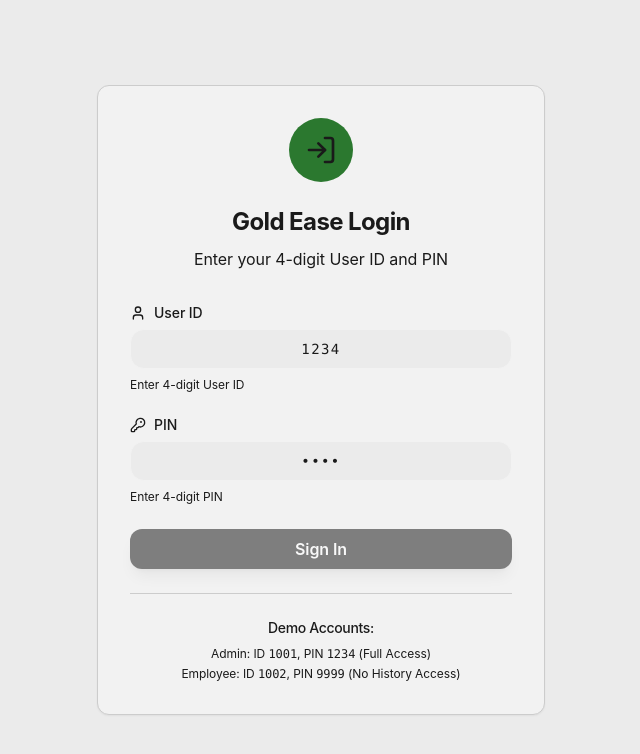
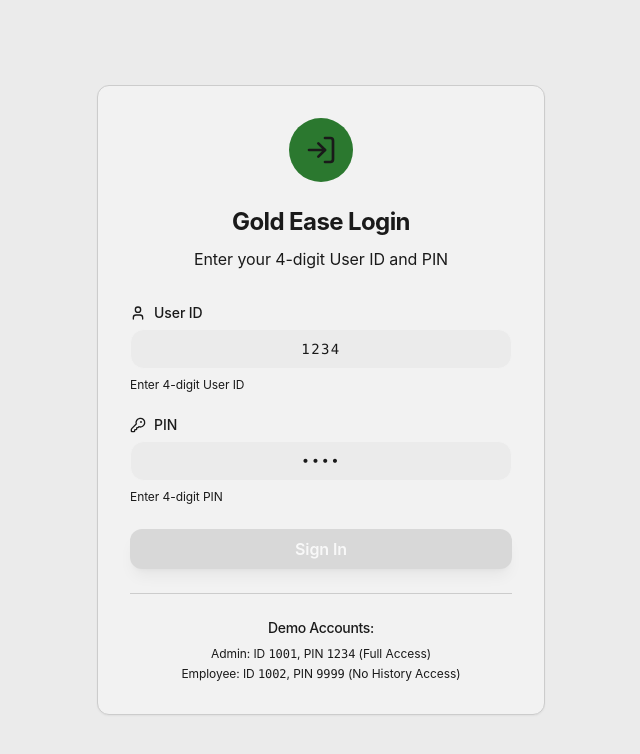
Before and after one commit to OyeManoj/gold-business-setup, a React (Vite) app: page /login in a window 1280 px wide. Shown: the top 754 px of the page, without its empty margins (319-959 px from the left). Built offline with nearby package versions, Linux system fonts and the light colour scheme.

Commit message:
Remove black colors from UI
Removes black color definitions from the UI, updating the CSS to use alternative shades where black was previously applied.

```diff
--- a/src/index.css
+++ b/src/index.css
@@ -44,24 +44,24 @@ All colors MUST be HSL.
     --warning: 45 100% 50%;
     --warning-foreground: 0 0% 15%;
 
-    /* Deep black business colors */
-    --dark: 0 0% 5%;
-    --dark-light: 0 0% 12%;
-    --dark-medium: 0 0% 20%;
+    /* Light business colors */
+    --dark: 0 0% 75%;
+    --dark-light: 0 0% 82%;
+    --dark-medium: 0 0% 70%;
     --gray: 0 0% 40%;
     --gray-light: 0 0% 50%;
-    --light-gray: 0 0% 25%;
+    --light-gray: 0 0% 65%;
     --off-white: 0 0% 92%;
     --pure-white: 0 0% 98%;
-    --charcoal: 0 0% 8%;
-    --slate: 0 0% 30%;
+    --charcoal: 0 0% 78%;
+    --slate: 0 0% 60%;
 
-    /* Dark accent variations */
-    --accent-1: 0 0% 15%;
+    /* Light accent variations */
+    --accent-1: 0 0% 75%;
     --accent-1-light: 0 0% 70%;
-    --accent-2: 0 0% 22%;
+    --accent-2: 0 0% 72%;
     --accent-2-light: 0 0% 60%;
-    --accent-3: 0 0% 18%;
+    --accent-3: 0 0% 78%;
     --accent-3-light: 0 0% 65%;
 
     /* Enhanced modern gradients */
```
